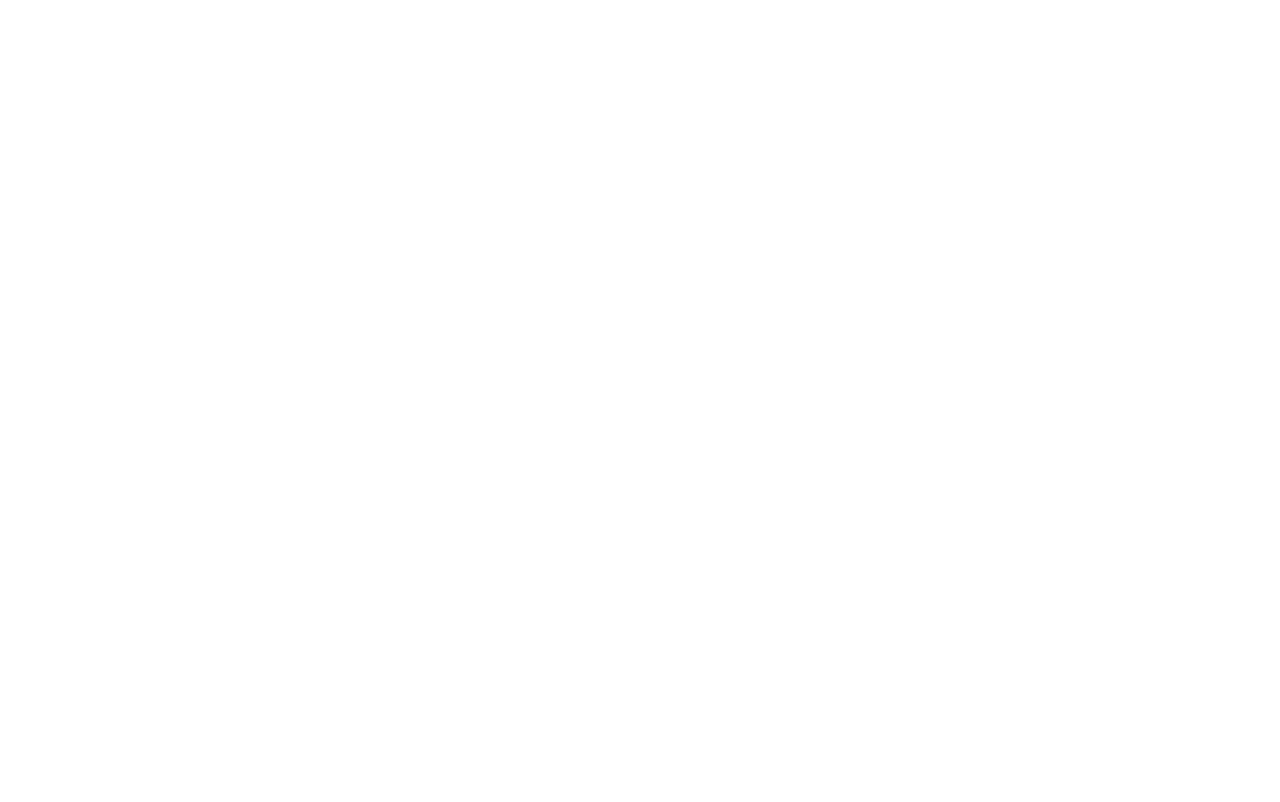
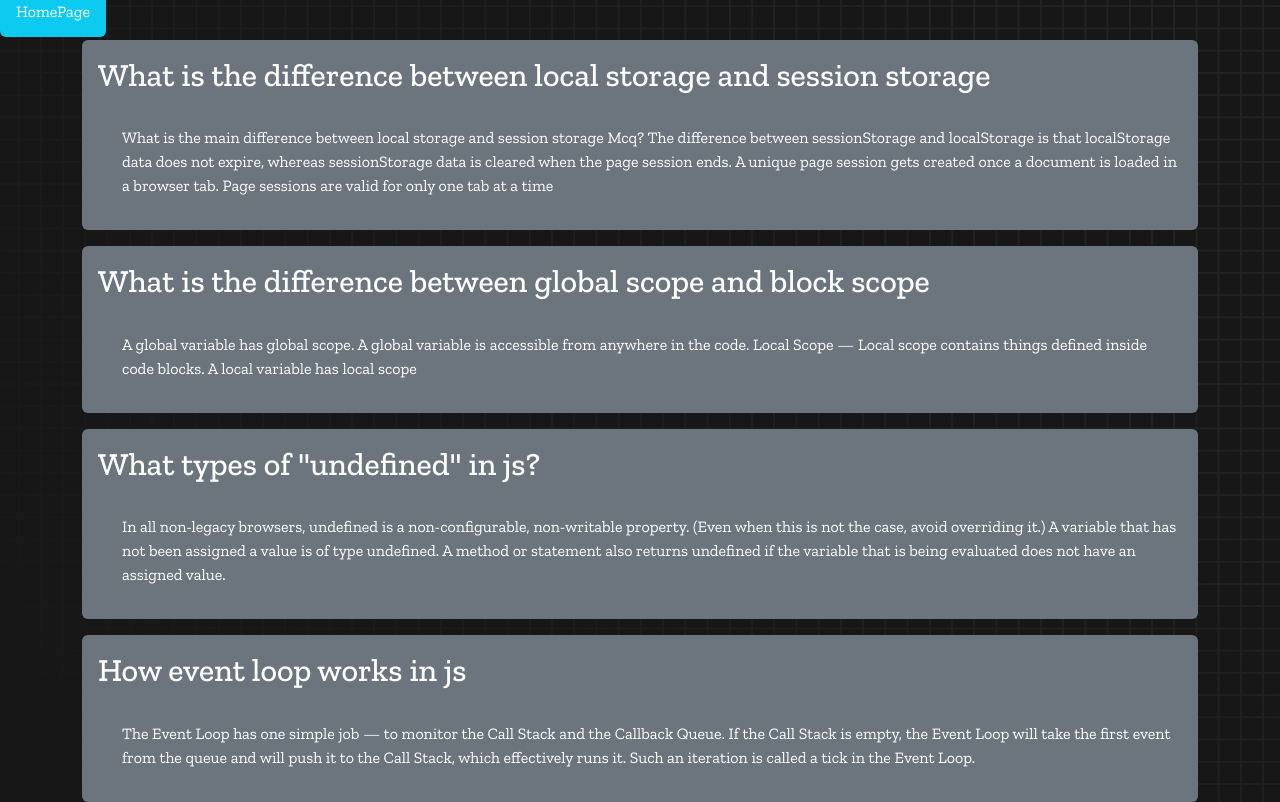
Before and after one commit to arnob999/speed-monster, a plain HTML site: page blog.html in a window 1280 px wide. Drawn offline with nearby package versions, Linux system fonts and the light colour scheme.

Commit message:
Blog Added

```diff
--- a/blog.html
+++ b/blog.html
@@ -2,13 +2,82 @@
 <html lang="en">
 
 <head>
-    <meta charset="UTF-8">
-    <meta http-equiv="X-UA-Compatible" content="IE=edge">
-    <meta name="viewport" content="width=device-width, initial-scale=1.0">
-    <title>Speed Monster-Blogs</title>
+    <meta charset="UTF-8" />
+    <meta http-equiv="X-UA-Compatible" content="IE=edge" />
+    <meta name="viewport" content="width=device-width, initial-scale=1.0" />
+    <title>Speed Monster</title>
+    <link rel="stylesheet" href="	https://cdn.jsdelivr.net/npm/bootstrap@5.2.1/dist/css/bootstrap.min.css">
+    <link rel="stylesheet" href="styles.css" />
+    <link rel="preconnect" href="https://fonts.googleapis.com" />
+    <link rel="preconnect" href="https://fonts.gstatic.com" crossorigin />
+    <link href="https://fonts.googleapis.com/css2?family=Zilla+Slab:wght@300;400;500&display=swap" rel="stylesheet" />
 </head>
 
 <body>
+    <div class="ms-auto me-auto">
+        <a class=" text-white p-3 rounded mt-2 pt-4 text-decoration-none bg-info" href="index.html">
+            HomePage
+        </a>
+    </div>
+
+    <div class="container">
+
+        <div class="p-3 mt-3 bg-secondary text-white rounded">
+            <h2>
+                What is the difference between local storage and session storage
+            </h2>
+            <br>
+            <p class=" ps-4 ">
+                What is the main difference between local storage and session storage Mcq?
+                The difference between sessionStorage and localStorage is that localStorage data does not expire,
+                whereas sessionStorage data is cleared when the page session ends. A unique page session gets created
+                once a document is loaded in a browser tab. Page sessions are valid for only one tab at a time
+            </p>
+        </div>
+
+        <div class="p-3 mt-3 bg-secondary text-white rounded">
+            <h2>
+                What is the difference between global scope and block scope
+            </h2>
+            <br>
+            <p class=" ps-4 ">
+                A global variable has global scope. A global variable is accessible from anywhere in the code. Local
+                Scope — Local scope contains things defined inside code blocks. A local variable has local scope
+            </p>
+        </div>
+
+        <div class="p-3 mt-3 bg-secondary text-white rounded">
+            <h2>
+                What types of "undefined" in js?
+            </h2>
+            <br>
+            <p class=" ps-4 ">
+                In all non-legacy browsers, undefined is a non-configurable, non-writable property. (Even when this is
+                not the case, avoid overriding it.)
+
+                A variable that has not been assigned a value is of type undefined. A method or statement also returns
+                undefined if the variable that is being evaluated does not have an assigned value.
+            </p>
+        </div>
+
+        <div class="p-3 mt-3 bg-secondary text-white rounded">
+            <h2>
+                How event loop works in js
+            </h2>
+            <br>
+            <p class=" ps-4 ">
+                The Event Loop has one simple job — to monitor the Call Stack and the Callback Queue. If the Call Stack
+                is empty, the Event Loop will take the first event from the queue and will push it to the Call Stack,
+                which effectively runs it. Such an iteration is called a tick in the Event Loop.
+            </p>
+        </div>
+
+
+
+    </div>
+
+
+
 
 </body>
 
```
Also changed, not shown: index.html (+6 -0 lines).
